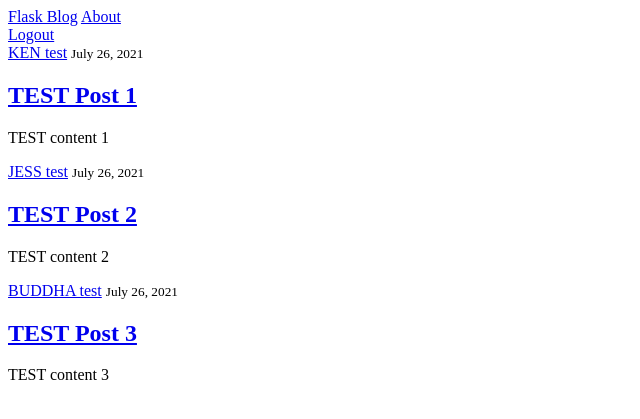
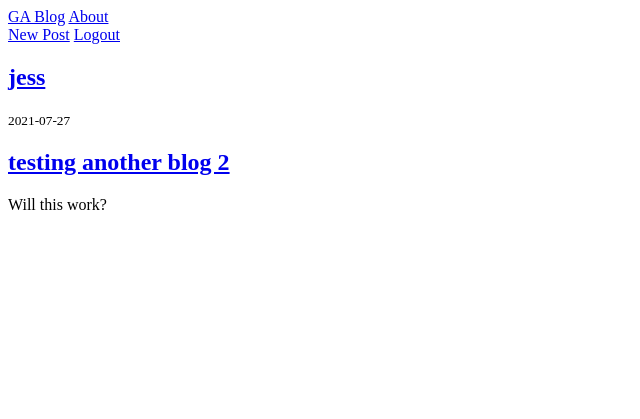
Before and after one commit to hamazumi/Flask-Blog, a Flask app: page / in a window 1280 px wide. Shown: the top 419 px of the page, without its empty margins (0-640 px from the left). Run offline with Flask 2, Linux system fonts and the light colour scheme; the first user in the database is signed in; data comes from the database, SQL or seed files in the repository.

Commit message:
working update and delete routes

```diff
--- a/blog/routes.py
+++ b/blog/routes.py
@@ -1,34 +1,15 @@
-from flask import render_template, url_for, redirect, request
+from flask import render_template, url_for, redirect, request, abort
 from blog import app, db
-from blog.forms import RegistrationForm, LoginForm
+from blog.forms import RegistrationForm, LoginForm, PostForm
 from blog.models import User, Post
-from flask_login import login_user, logout_user, current_user
+from flask_login import login_user, logout_user, current_user, login_required
 
-posts = [
-    {
-        'author': 'KEN test',
-        'title': 'TEST Post 1',
-        'content': 'TEST content 1',
-        'date_posted': 'July 26, 2021'
-    },
-    {
-        'author': 'JESS test',
-        'title': 'TEST Post 2',
-        'content': 'TEST content 2',
-        'date_posted': 'July 26, 2021'
-    },
-    {
-        'author': 'BUDDHA test',
-        'title': 'TEST Post 3',
-        'content': 'TEST content 3',
-        'date_posted': 'July 26, 2021'
-    }
-]
 
 # APP ROUTES
 @app.route('/')
 @app.route('/home')
 def homepage():
+    posts = Post.query.all()
     return render_template('home.html', posts=posts)
 
 
@@ -69,3 +50,48 @@ def login():
 def logout():
     logout_user()
     return redirect(url_for('homepage'))
+
+@app.route('/post/new', methods = ['GET', 'POST'])
+@login_required
+def new_post():
+    form = PostForm()
+    if form.validate_on_submit():
+        post = Post(title=form.title.data, content=form.content.data, author=current_user)
+        db.session.add(post)
+        db.session.commit()
+        return redirect(url_for('homepage'))
+    return render_template('create_post.html', title='New Post', form=form, legend='New Post')
+
+@app.route('/post/<int:post_id>')
+def post(post_id):
+    post = Post.query.get_or_404(post_id)
+    return render_template('post.html', title=post.title, post=post)
+
+@app.route('/post/<int:post_id>/update', methods = ['GET', 'POST'])
+@login_required
+def update_post(post_id):
+    post = Post.query.get_or_404(post_id)
+    if post.author != current_user:
+        abort(403)
+    form = PostForm()
+    if form.validate_on_submit():
+        # No need to db add because you are updating db
+        post.title = form.title.data
+        post.content = form.content.data
+        db.session.commit()
+        return redirect(url_for('post', post_id=post.id))
+    # Below fills out form with current data
+    elif request.method == 'GET':
+        form.title.data = post.title
+        form.content.data = post.content
+    return render_template('create_post.html', title='Edit Post', form=form, legend='Edit Post')
+
+@app.route('/post/<int:post_id>/delete', methods = ['POST'])
+@login_required
+def delete_post(post_id):
+    post = Post.query.get_or_404(post_id)
+    if post.author != current_user:
+        abort(403)
+    db.session.delete(post)
+    db.session.commit()
+    return redirect(url_for('homepage'))
--- a/blog/templates/home.html
+++ b/blog/templates/home.html
@@ -3,10 +3,10 @@
     {% for post in posts %}
         <div>
             <div>
-                <a class="mr-2" href="#">{{ post.author }}</a>
-                <small>{{ post.date_posted }}</small>
+                <h2><a class="mr-2" href="#">{{ post.author.username }}</a></h2>
+                <small>{{ post.date_posted.strftime('%Y-%m-%d') }}</small>
             </div>
-            <h2><a href="#">{{ post.title }}</a></h2>
+            <h2><a href="{{ url_for('post', post_id=post.id) }}">{{ post.title }}</a></h2>
             <p>{{ post.content }}</p>
         </div>
     {% endfor %}
--- a/blog/templates/layout.html
+++ b/blog/templates/layout.html
@@ -20,13 +20,14 @@
             <div class="container">
                 <!-- Navbar Left Side -->
                 <div>
-                    <a href="{{ url_for('homepage') }}">Flask Blog</a>
+                    <a href="{{ url_for('homepage') }}">GA Blog</a>
                     <a href="{{ url_for('about') }}">About</a>
                 </div>
                 <!-- Navbar Right Side -->
                 <div>
                     {% if current_user.is_authenticated %}
-                    <a href="{{ url_for('logout') }}">Logout</a>
+                        <a href="{{ url_for('new_post') }}">New Post</a>
+                        <a href="{{ url_for('logout') }}">Logout</a>
                     {% else %}
                         <a href="{{ url_for('login') }}">Login</a>
                         <a href="{{ url_for('register') }}">Register</a>
```
Also changed, not shown: blog/templates/create_post.html (+22 -0 lines), blog/templates/post.html (+21 -0 lines), blog/blog.db, blog/forms.py (line endings or trailing spaces).
